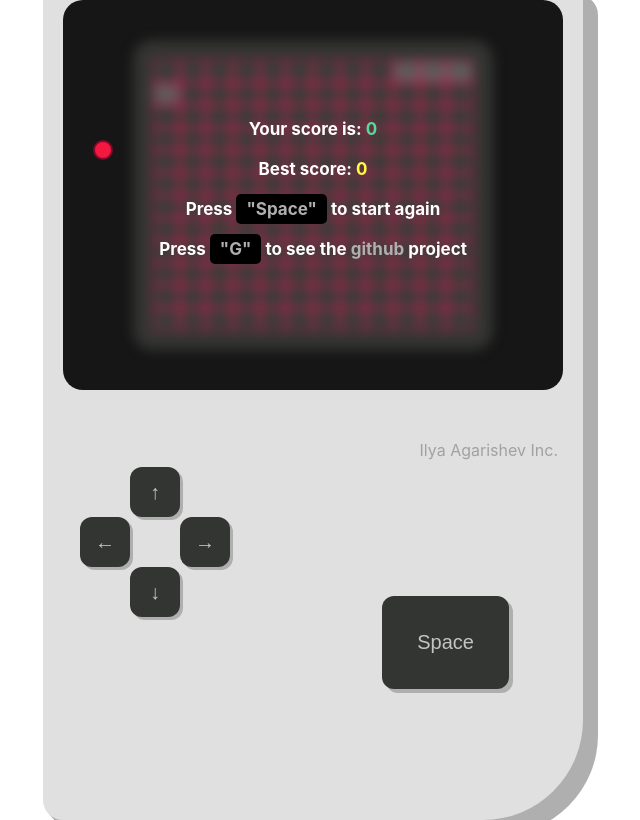
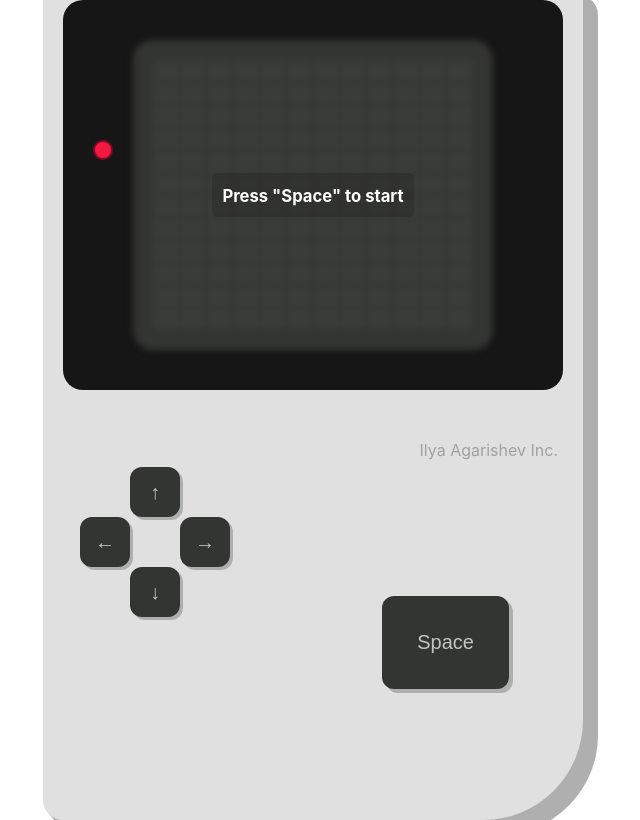
Before and after one commit to IlyaAgarishev/react-gameboy, a React (Create React App) app: page / in a window 1280 px wide. Shown: the whole page, without its empty margins (327-967 px from the left). Built offline with nearby package versions, Linux system fonts and the light colour scheme.

Commit message:
added HomeScreen

```diff
--- /dev/null
+++ b/src/components/HomeScreen/HomeScreen.module.css
@@ -0,0 +1,38 @@
+.homeScreen {
+  text-align: center;
+  color: white;
+  font-weight: bold;
+  font-size: 20px;
+  z-index: 1;
+  position: absolute;
+}
+
+.snakeScreenMock {
+  transition: 0.5s ease;
+  width: calc(100% - 40px);
+  height: calc(100% - 40px);
+  border-radius: 20px;
+  background: #333532;
+  padding: 20px;
+  display: grid;
+  grid-template-columns: repeat(12, 1fr);
+  filter: blur(3px);
+}
+
+.snakeScreenMock div {
+  background: rgb(58, 60, 57);
+  border: 1px solid #333532;
+  transition: 1s ease;
+}
+
+.startWordsWrapper {
+  background: #00000026;
+  padding: 10px;
+  border-radius: 5px;
+}
+
+@media screen and (max-width: 600px) {
+  .startWordsWrapper {
+    font-size: 10px;
+  }
+}
--- /dev/null
+++ b/src/components/HomeScreen/HomeScreen.tsx
@@ -0,0 +1,35 @@
+import { matrix } from "../../constants";
+import styles from "./HomeScreen.module.css";
+import React, { Dispatch, SetStateAction, useEffect } from "react";
+import useOnKeyDown from "../../hooks/useOnKeyDown";
+
+interface IHomeScreen {
+  setGameIsStarted: Dispatch<SetStateAction<boolean>>;
+}
+
+const HomeScreen: React.FC<IHomeScreen> = ({ setGameIsStarted }) => {
+  const keydwon = useOnKeyDown();
+
+  useEffect(() => {
+    if (keydwon.key === "Space") {
+      setGameIsStarted(true);
+    }
+  }, [keydwon]);
+
+  return (
+    <>
+      <div className={styles.homeScreen}>
+        <div className={styles.startWordsWrapper}>
+          <small>Press "Space" to start</small>
+        </div>
+      </div>
+      <div className={styles.snakeScreenMock}>
+        {matrix.map((el, index) => (
+          <div key={index} />
+        ))}
+      </div>
+    </>
+  );
+};
+
+export default React.memo(HomeScreen);
--- /dev/null
+++ b/src/components/HomeScreen/index.ts
@@ -0,0 +1,3 @@
+import HomeScreen from "./HomeScreen";
+
+export default HomeScreen;
--- a/src/components/Screen/Screen.tsx
+++ b/src/components/Screen/Screen.tsx
@@ -1,7 +1,9 @@
+import { useState } from "react";
 import { useAppSelector } from "../../hooks/reduxHooks";
 import useTurnOnGameboy from "../../hooks/useTurnOnGameboy";
 import ContinueScreen from "../ContinueScreen";
 import GameplayScreen from "../GameplayScreen";
+import HomeScreen from "../HomeScreen";
 import styles from "./Screen.module.css";
 
 const Screen = () => {
@@ -11,6 +13,8 @@ const Screen = () => {
 
   // TODO: попробовать заменить на react-transition-group
   const { batteryIsActivated, screenIsActivated } = useTurnOnGameboy();
+
+  const [gameIsStarted, setGameIsStarted] = useState(false);
 
   return (
     <div className={styles.screenWrapper}>
@@ -22,11 +26,13 @@ const Screen = () => {
         className={styles.screen}
         style={{ opacity: screenIsActivated ? "1" : "0" }}
       >
-        {screenIsActivated && (
+        {gameIsStarted ? (
           <>
             {snakeHasFailed && <ContinueScreen />}
             <GameplayScreen blur={snakeHasFailed} />
           </>
+        ) : (
+          <HomeScreen setGameIsStarted={setGameIsStarted} />
         )}
       </div>
     </div>
```
